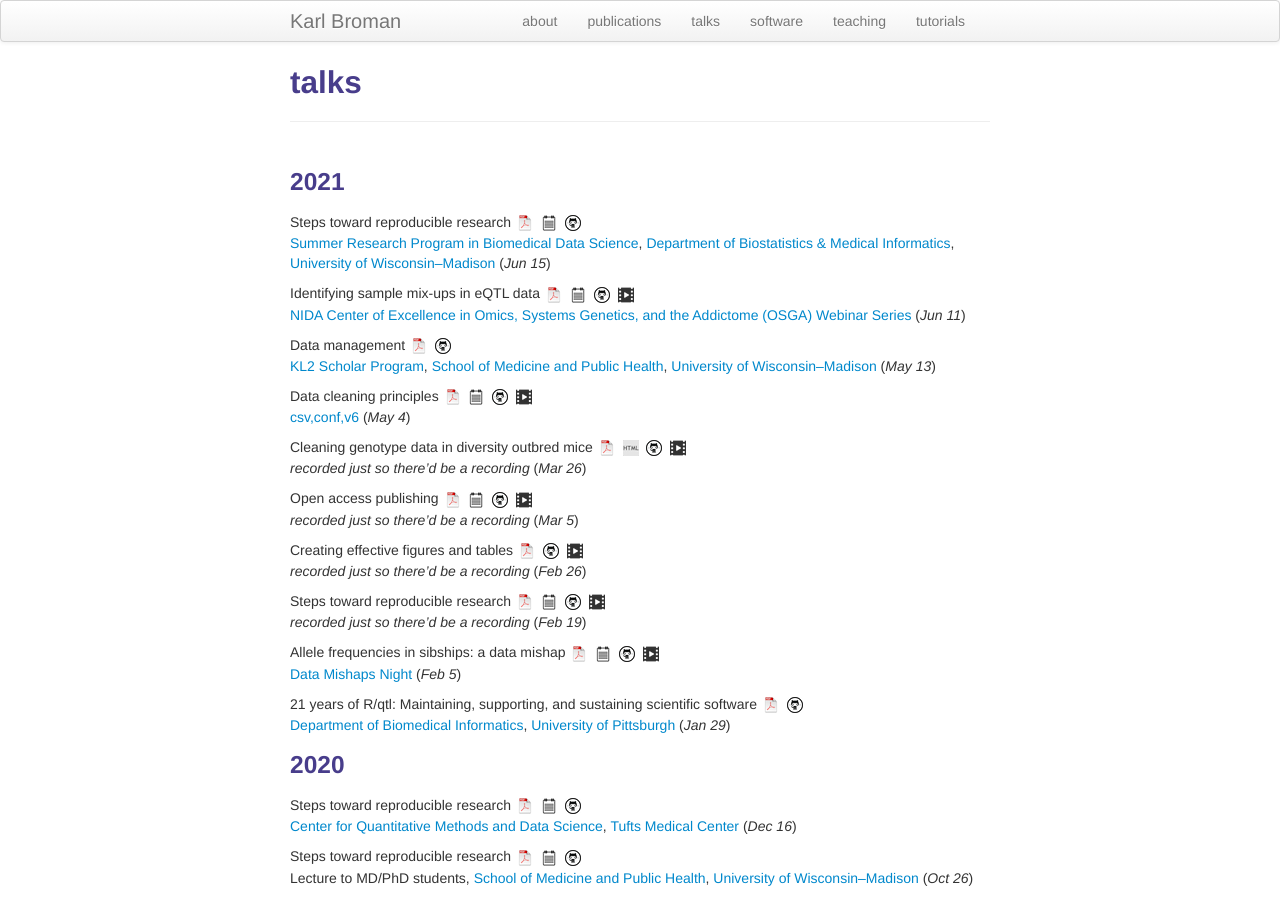
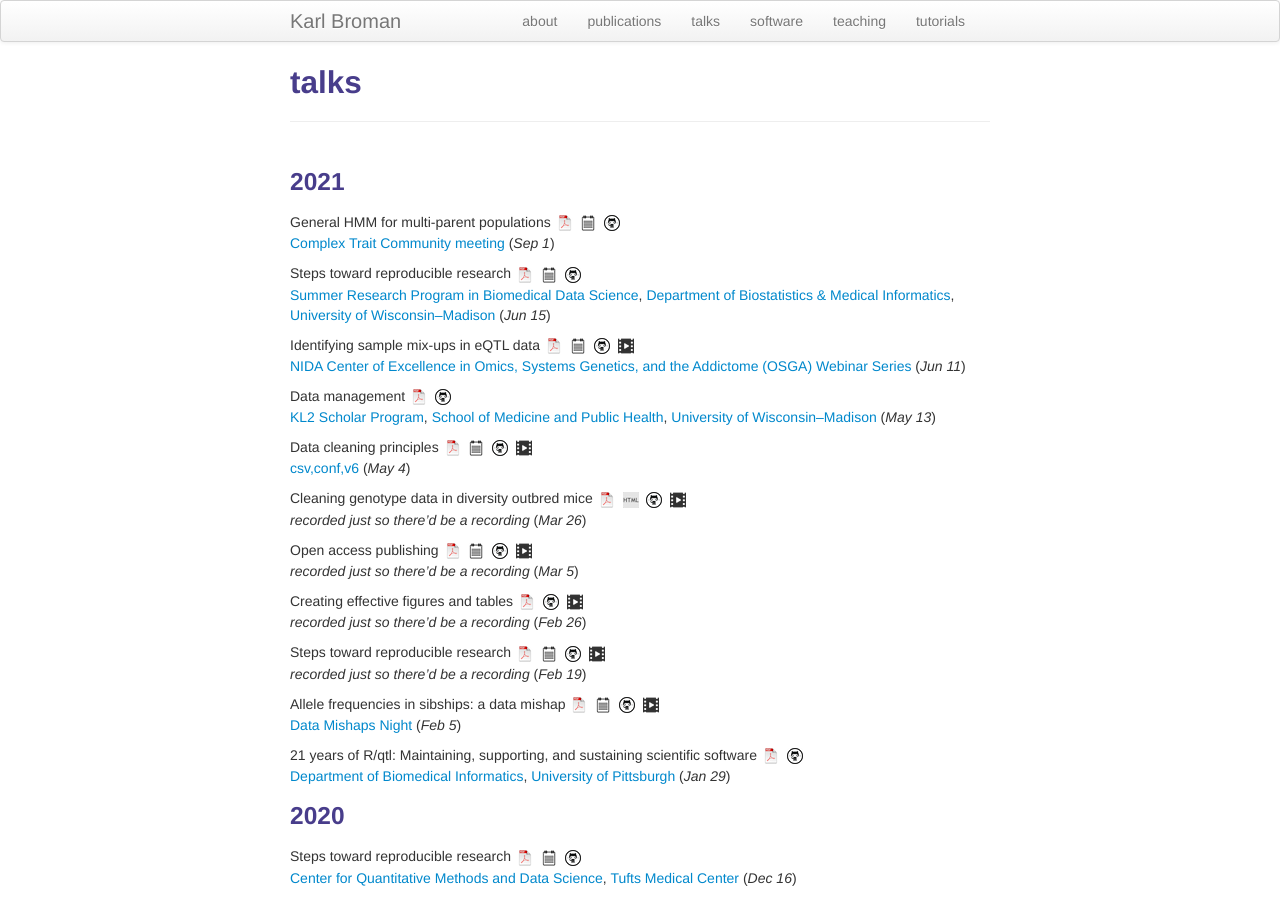
Before and after one commit to kbroman/kbroman.github.io, a Jekyll site: the page built from talks.md, in a window 1280 px wide and 900 px high. Built offline with Jekyll 4.4.1, drawn with Linux system fonts in a browser that asks for light colours.

Commit message:
talks.md: add CTC talk

```diff
--- a/talks.md
+++ b/talks.md
@@ -7,12 +7,11 @@
 ### 2021
 
 
-<!--
-QTL mapping in MAGIC populations with R/qtl2
-[![pdf](icons16/pdf-icon.png)](https://kbroman.org/Talk_MAGIC2021/magic2021.pdf)
-[![github](icons16/github-icon.png)](https://github.com/kbroman/Talk_MAGIC2021)<br/>
-_recorded just so there'd be a recording_ (_?_)
--->
+General HMM for multi-parent populations
+[![pdf](icons16/pdf-icon.png)](https://kbroman.org/Talk_GeneralHMM/general_hmm.pdf)
+[![pdf w/notes](icons16/notes-icon.png)](https://kbroman.org/Talk_GeneralHMM/general_hmm_notes.pdf)
+[![github](icons16/github-icon.png)](https://github.com/kbroman/Talk_GeneralHMM)<br/>
+[Complex Trait Community meeting](http://www.complextrait.org/ctc2021/) (_Sep 1_)
 
 Steps toward reproducible research
 [![pdf](icons16/pdf-icon.png)](https://www.biostat.wisc.edu/~kbroman/presentations/steps2rr.pdf)
```
